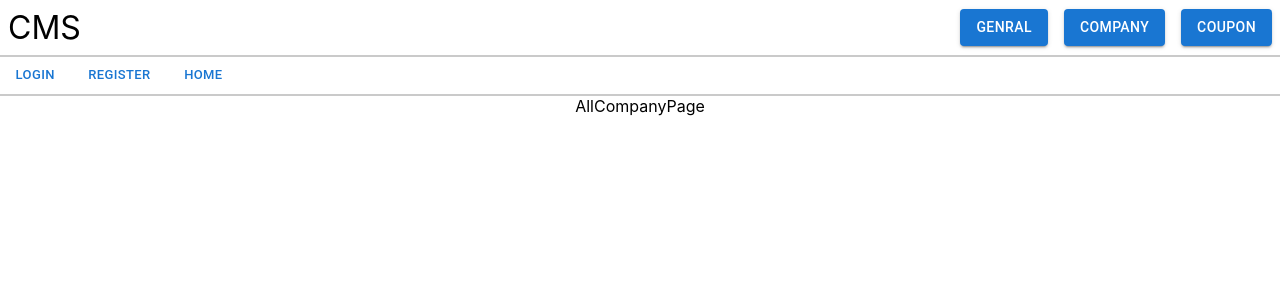
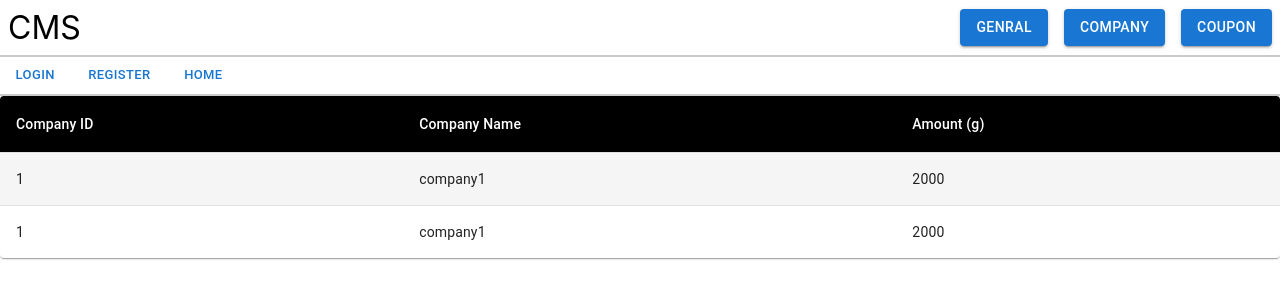
Before and after one commit to AnanduSP/CMS-Frontend, a React (Create React App) app in the folder cmsfrontend/: page /company/all-company in a window 1280 px wide. Shown: the top 300 px of the page. Built offline with nearby package versions, Linux system fonts and the light colour scheme.

Commit message:
updated all company page

```diff
--- a/cmsfrontend/src/pages/AllCompanyPage.jsx
+++ b/cmsfrontend/src/pages/AllCompanyPage.jsx
@@ -1,5 +1,15 @@
-import React from 'react'
-
+import { TableBody, TableContainer } from '@mui/material';
+import React, { useState } from 'react'
+// import * as React from 'react';
+import { styled } from '@mui/material/styles';
+import Table from '@mui/material/Table';
+// import TableBody from '@mui/material/TableBody';
+import TableCell, { tableCellClasses } from '@mui/material/TableCell';
+// import TableContainer from '@mui/material/TableContainer';
+import TableHead from '@mui/material/TableHead';
+import TableRow from '@mui/material/TableRow';
+import Paper from '@mui/material/Paper';
+// import Container from '@mui/material';
 /*
 {
     name:
@@ -7,10 +17,62 @@ import React from 'react'
     id:
 }
 */
+const StyledTableCell = styled(TableCell)(({ theme }) => ({
+  [`&.${tableCellClasses.head}`]: {
+    backgroundColor: theme.palette.common.black,
+    color: theme.palette.common.white,
+  },
+  [`&.${tableCellClasses.body}`]: {
+    fontSize: 14,
+  },
+}));
 
+const StyledTableRow = styled(TableRow)(({ theme }) => ({
+  '&:nth-of-type(odd)': {
+    backgroundColor: theme.palette.action.hover,
+  },
+  // hide last border
+  '&:last-child td, &:last-child th': {
+    border: 0,
+  },
+}));
 const AllCompanyPage = () => {
+
+  const [companyArr,setCompanyArr] =useState([
+    {
+      name:'company1',
+      amount:'2000',
+      id:'1'
+    },
+    {
+      name:'company1',
+      amount:'2000',
+      id:'1'
+    }
+  ]);
   return (
-    <div>AllCompanyPage</div>
+    <div>
+      <TableContainer component={Paper}>
+      <Table sx={{ minWidth: 700 }} aria-label="customized table">
+        <TableHead>
+          <TableRow>
+            <StyledTableCell>Company ID</StyledTableCell>
+            <StyledTableCell align="left">Company Name</StyledTableCell>
+            <StyledTableCell align="left">Amount&nbsp;(g)</StyledTableCell>
+          </TableRow>
+        </TableHead>
+        <TableBody>
+          {companyArr.map((company) => (
+            <StyledTableRow key={company.name}>
+              <StyledTableCell align='left'>{company.id}</StyledTableCell>
+              <StyledTableCell align="left">{company.name}</StyledTableCell>
+              <StyledTableCell align="left">{company.amount}</StyledTableCell>
+            </StyledTableRow>
+          ))}
+        </TableBody>
+        </Table>
+        </TableContainer>
+    </div>
   )
 }
 
--- a/cmsfrontend/src/pages/LoginPage.jsx
+++ b/cmsfrontend/src/pages/LoginPage.jsx
@@ -96,6 +96,7 @@
 
 // export default LoginPage;
 import * as React from 'react';
+import { useState } from 'react';
 import { Card } from '@mui/material';
 import Avatar from '@mui/material/Avatar';
 import Button from '@mui/material/Button';
@@ -137,6 +138,8 @@ export default function SignInSide() {
     });
   };
 
+  const [email,setEmail] = useState("");
+  const [password,setPassword] = useState("");
   return (
     <ThemeProvider theme={defaultTheme}>
       <Grid container component="main" sx={{ height: '100vh' }}>
@@ -173,24 +176,32 @@ export default function SignInSide() {
             </Typography>
             <Box component="form" noValidate onSubmit={handleSubmit} sx={{ mt: 1 }}>
               <TextField
+              type="text"
+              variant='outlined'
+              color='secondary'
+              label="Email"
+              onChange={(e) => setEmail(e.target.value)}
+              value={email}
                 margin="normal"
                 required
                 fullWidth
                 id="email"
-                label="Email Address"
                 name="email"
                 autoComplete="email"
                 autoFocus
               />
               <TextField
                 margin="normal"
+                variant='outlined'
                 required
                 fullWidth
+                value={password}
+                onChange={(e)=>{setPassword(e.target.value);}}
                 name="password"
                 label="Password"
                 type="password"
                 id="password"
-                autoComplete="current-password"
+                autoComplete="password"
               />
               <FormControlLabel
                 control={<Checkbox value="remember" color="primary" />}
```
